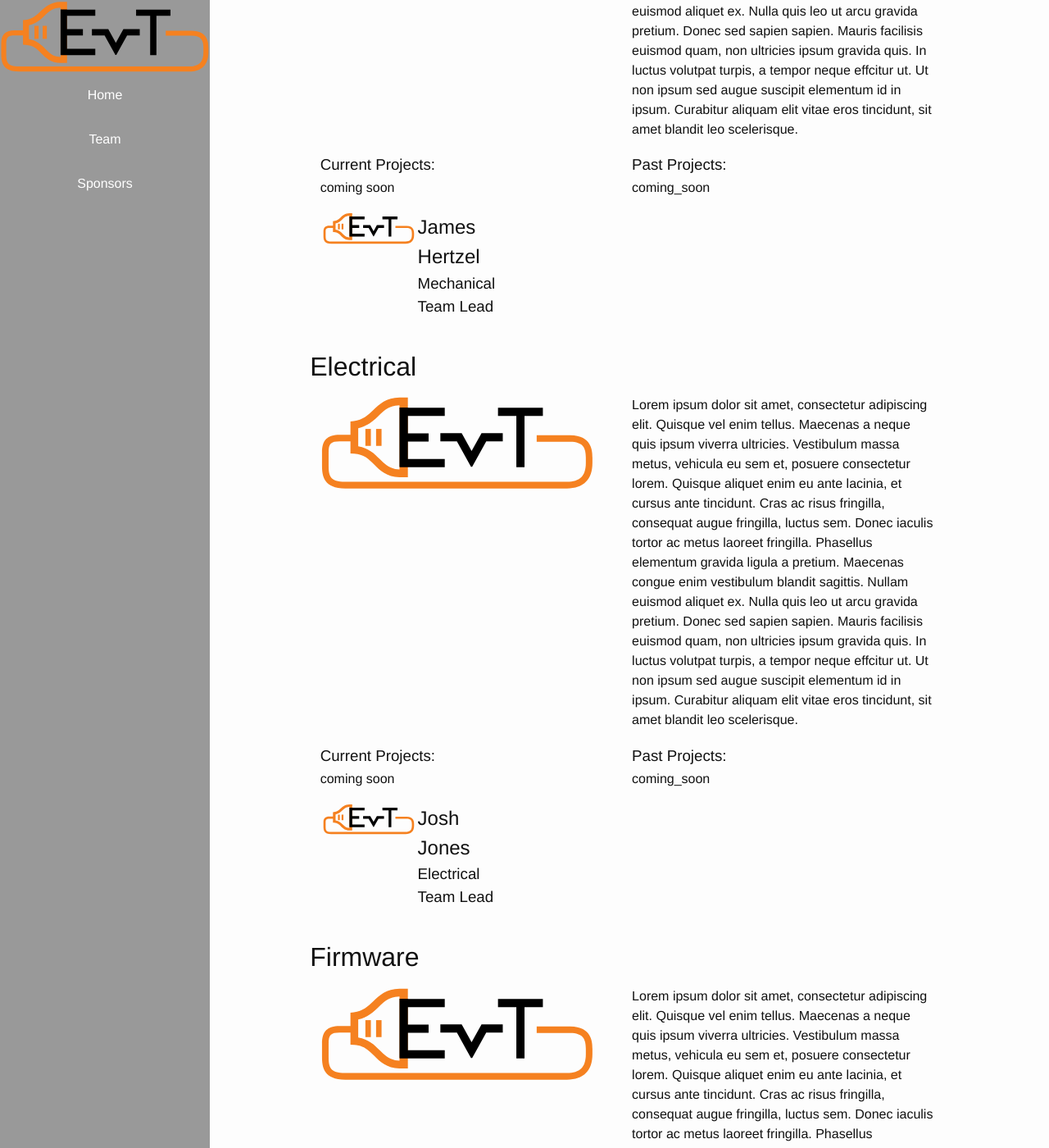
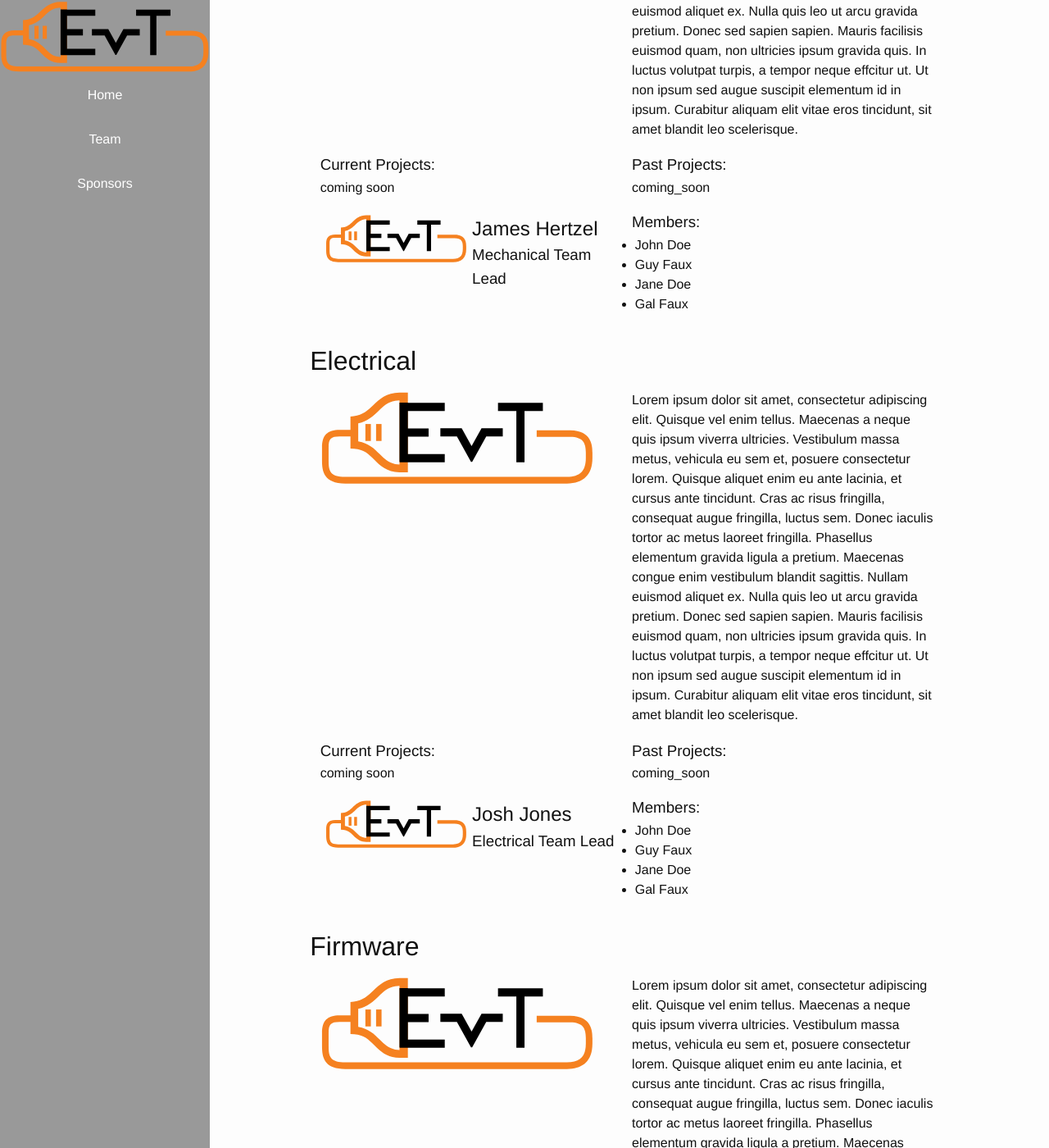
Before and after one commit to RIT-EVT/RIT-EVT.github.io, a Jekyll site: the page built from team/index.html, in a window 1280 px wide and 1400 px high, scrolled down 499 px. Shown: the whole window at 82% size. Built offline with Jekyll 4.4.1, drawn with Linux system fonts in a browser that asks for light colours; some of the changed text lies outside the part shown.

Commit message:
added members to team page

```diff
--- a/_data/teams.yml
+++ b/_data/teams.yml
@@ -53,7 +53,7 @@
 
 - name: Firmware
   img: "/img/color-transparent-logo.svg"
-  lead: Josh Jones
+  lead: Derek Gutheil
   lead_img: "/img/color-transparent-logo.svg"
   description: >
    Lorem ipsum dolor sit amet, consectetur adipiscing elit.
--- a/team/index.html
+++ b/team/index.html
@@ -54,7 +54,7 @@ layout: default
 
   <div class="section group">
 
-    <div class="col span_1_of_3">
+    <div class="col span_1_of_2">
       <div class="section group">
         <div class="col span_1_of_2">
           <img src={{ team.lead_img }}>
@@ -65,6 +65,15 @@ layout: default
         </div>
       </div>
     </div>
+
+    <div class="col span_1_of_2">
+      <h3>Members:</h3>
+      <ul>
+      {% for member in team.members %}
+        <li>{{member}}</li>
+      {% endfor %}
+      </ul>
+    </div>
   </div>
 
 
```
